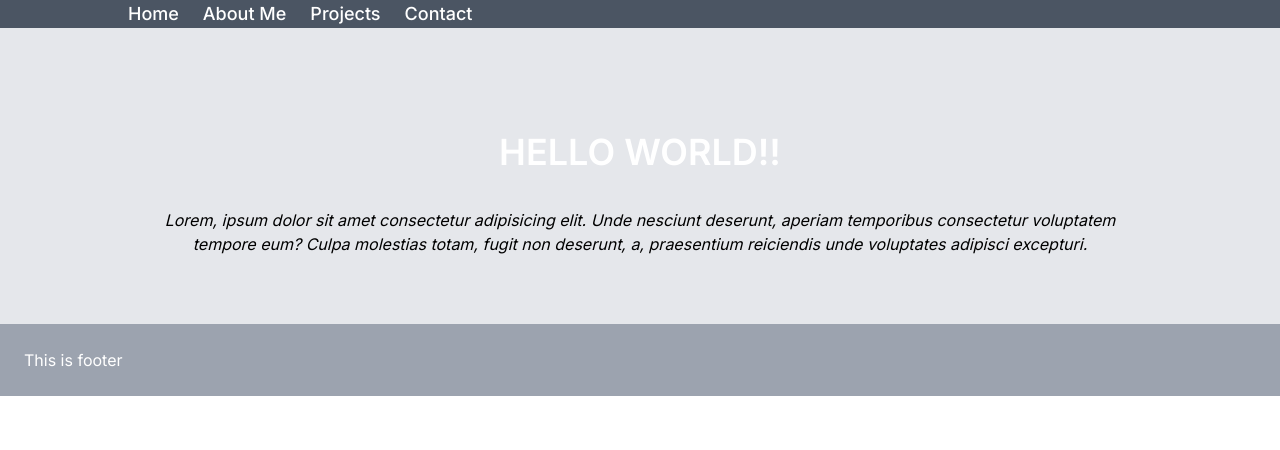
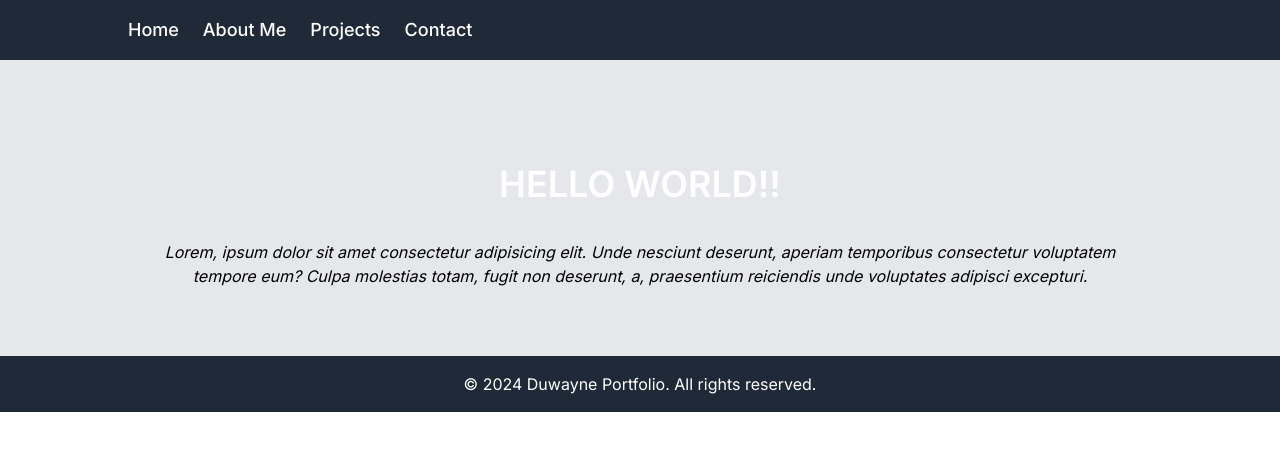
Before and after one commit to DFBlok/FrontEnd, a Next.js app in the folder tailwind/PORTFOLIO/my-portfolio-app/: page / in a window 1280 px wide. Shown: the top 450 px of the page. Built offline with nearby package versions, Linux system fonts and the light colour scheme.

Commit message:
Footer added

```diff
--- /dev/null
+++ b/tailwind/PORTFOLIO/my-portfolio-app/app/Page2/_components/Footer.tsx
@@ -0,0 +1,17 @@
+import React from "react";
+
+const Footer = () => {
+  return (
+    <div>
+      <footer className="bg-gray-800 text-white py-4">
+        <div className="max-w-7xl mx-auto px-4">
+          <p className="text-center">
+            © 2024 Duwayne Portfolio. All rights reserved.
+          </p>
+        </div>
+      </footer>
+    </div>
+  );
+};
+
+export default Footer;
--- a/tailwind/PORTFOLIO/my-portfolio-app/app/Page2/_components/Navbar.tsx
+++ b/tailwind/PORTFOLIO/my-portfolio-app/app/Page2/_components/Navbar.tsx
@@ -1,28 +1,31 @@
-import Link from 'next/link'
-import React from 'react'
+import Link from "next/link";
+import React from "react";
 
 const Navbar = () => {
-    const links = [{id:1, label:'Home', href:'/'},
-     {id:2, label:'About Me', href:'Page2'},
-      {id:3, label:'Projects', href:'Page3'},
-       {id:4, label:'Contact', href:'Page4'}
-    ]
+  const links = [
+    { id: 1, label: "Home", href: "/" },
+    { id: 2, label: "About Me", href: "Page2" },
+    { id: 3, label: "Projects", href: "Page3" },
+    { id: 4, label: "Contact", href: "Page4" },
+  ];
 
   return (
     <div>
-        <header className='bg-gray-600'>
-            <nav className='w-[80%] mx-auto flex gap-6'>
-                {links.map((link)=>(
-                    <Link href={link.href} key={link.id}
-                    className='text-white font-medium text-lg'>
-                        {link.label}</Link>
-                ))}
-            </nav>
-        </header>
+      <header className="bg-gray-800 py-4">
+        <nav className="w-[80%] mx-auto flex gap-6">
+          {links.map((link) => (
+            <Link
+              href={link.href}
+              key={link.id}
+              className="text-white font-medium text-lg"
+            >
+              {link.label}
+            </Link>
+          ))}
+        </nav>
+      </header>
+    </div>
+  );
+};
 
-
-    </div>
-  )
-}
-
-export default Navbar
+export default Navbar;
--- a/tailwind/PORTFOLIO/my-portfolio-app/app/layout.tsx
+++ b/tailwind/PORTFOLIO/my-portfolio-app/app/layout.tsx
@@ -2,6 +2,7 @@ import type { Metadata } from "next";
 import { Inter } from "next/font/google";
 import "./globals.css";
 import Navbar from "./Page2/_components/Navbar";
+import Footer from "./Page2/_components/Footer";
 
 const inter = Inter({ subsets: ["latin"] });
 
@@ -20,9 +21,7 @@ export default function RootLayout({
       <body className={inter.className}>
         <Navbar />
         {children}
-        <footer className="bg-gray-400 text-white p-6">
-           This is footer
-        </footer>
+        <Footer />
       </body>
     </html>
   );
```
